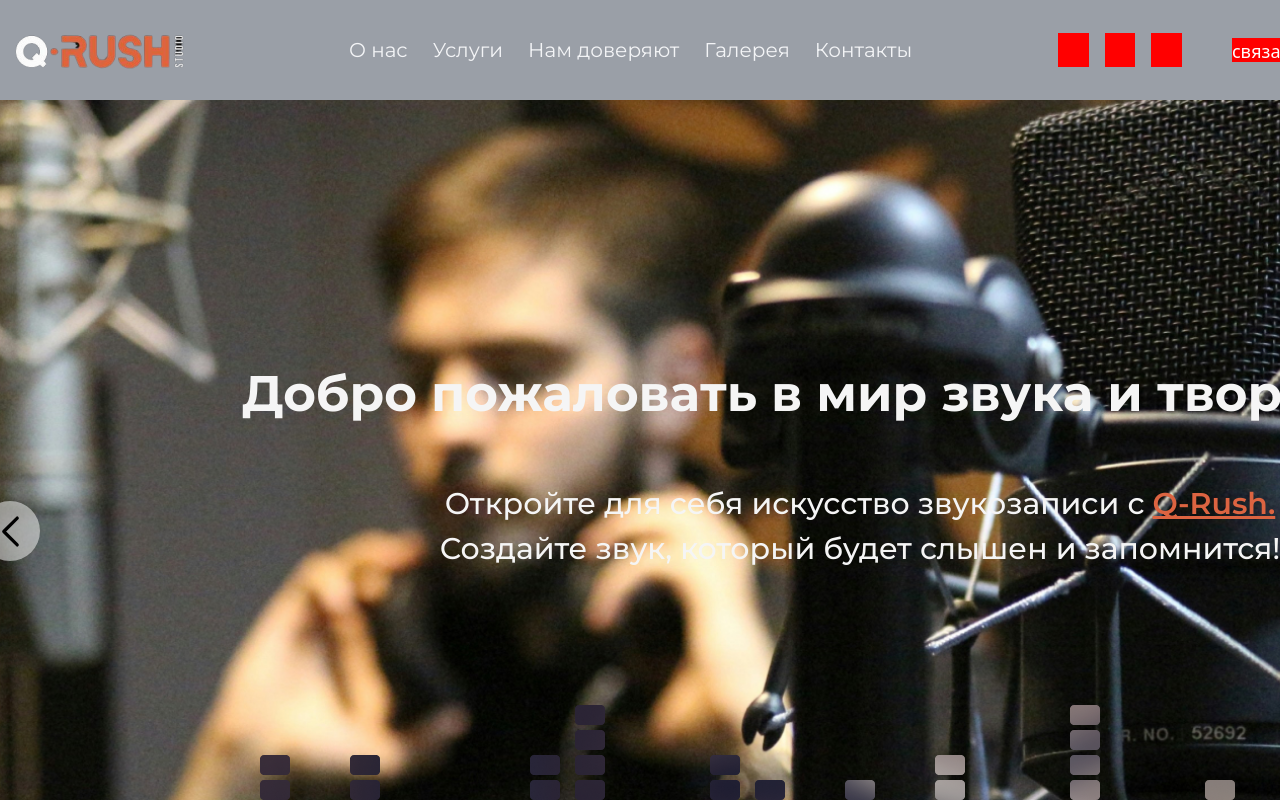
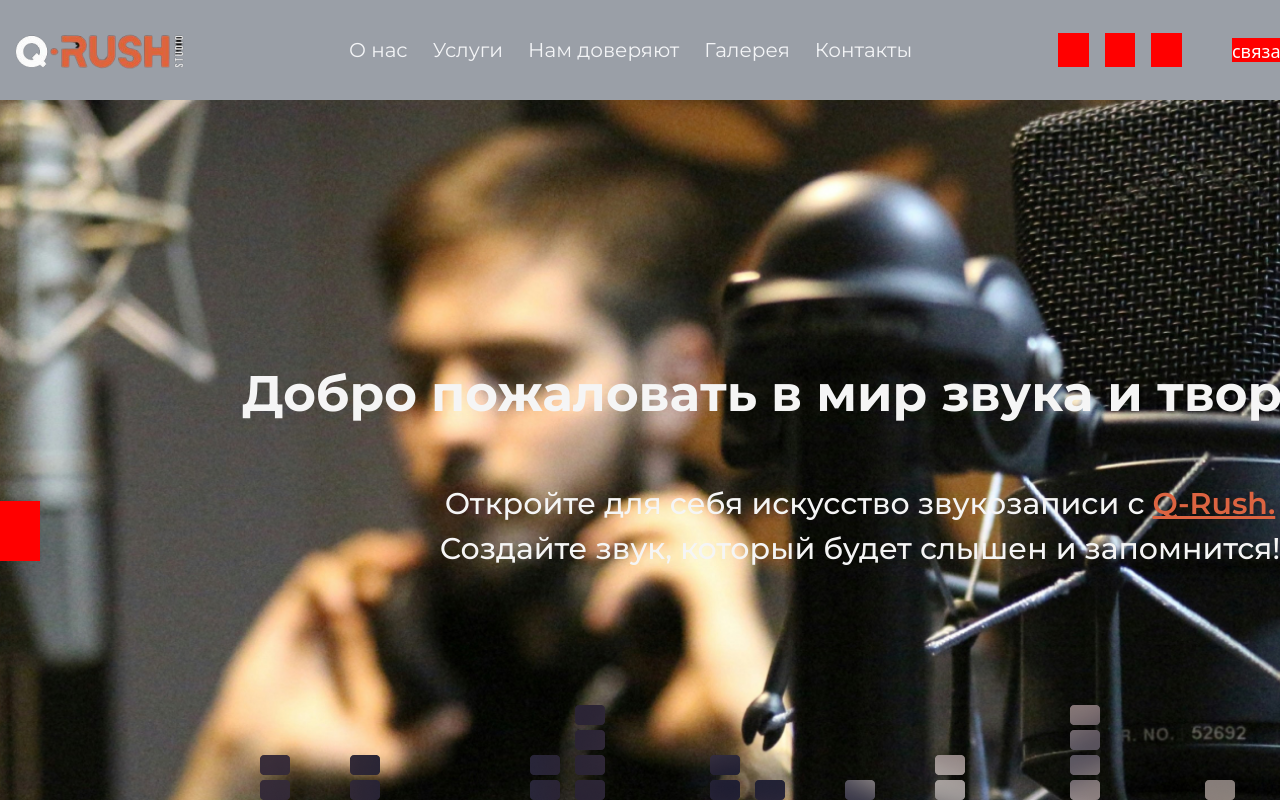
Before and after one commit to bidloMenetill/review, a React (Vite) app: page / in a window 1280 px wide. Shown: the top 800 px of the page. Built offline with nearby package versions, Linux system fonts and the light colour scheme.

Commit message:
second_fix_and_optimizate_introduction

```diff
--- a/src/app/App.jsx
+++ b/src/app/App.jsx
@@ -6,13 +6,7 @@ import { Route, Routes } from "react-router-dom";
 function App() {
   return (
     <>
-      <Routes>
-        <Route path="/" element={<MainPage />} />
-        <Route path="/aboutus" element />
-        <Route path="/gallery" element />
-        <Route path="/trustus" element />
-        <Route path="/services" element />
-      </Routes>
+      <MainPage />
     </>
   );
 }
--- a/src/app/index.css
+++ b/src/app/index.css
@@ -10,6 +10,9 @@
 @layer components {
   .container {
     @apply max-w-[1720px]  mx-auto;
+  }
+  .bg-animation {
+    @apply [transition:background-image_1s_ease-in-out];
   }
 }
 
--- a/src/features/ChangeBgIntroduction.jsx
+++ b/src/features/ChangeBgIntroduction.jsx
@@ -1,4 +1,4 @@
-import React, { useEffect, useState } from "react";
+import React, { useEffect, useMemo, useState } from "react";
 import soundFrame from "../shared/img/soundFrame.png";
 import line from "../shared/img/line_in_main.svg";
 import whiteLine from "../shared/img/white_line.svg";
@@ -12,20 +12,38 @@ import bgFourth from "../shared/img/forth_main_bg.jpg";
 import bgFifth from "../shared/img/fifth_main_bg.jpg";
 
 const ChangeBgIntroduction = () => {
-  const bgForIntroduction = [bgFirst, bgSecond, bgThird, bgFourth, bgFifth];
+  const bgForIntroduction = useMemo(
+    () => [bgFirst, bgSecond, bgThird, bgFourth, bgFifth],
+    []
+  );
+
   const [indexIntroduction, setIndexIntroduction] = useState(0);
-  const [bgAnimation, setBgAnimation] = useState("");
+  const [isChangingBg, setIsChangingBg] = useState(false);
+  const [timeoutId, setTimeoutId] = useState(null);
+  const [intervalActive, setIntervalActive] = useState(true);
 
   useEffect(() => {
     const interval = setInterval(() => {
-      setIndexIntroduction(
-        (prevIndex) => (prevIndex + 1) % bgForIntroduction.length
-      );
+      if (!isChangingBg && intervalActive) {
+        setIndexIntroduction(
+          (prevIndex) => (prevIndex + 1) % bgForIntroduction.length
+        );
+      }
     }, 4000);
-    return () => clearInterval(interval);
-  }, [bgForIntroduction]);
+
+    return () => {
+      clearInterval(interval);
+      if (timeoutId) clearTimeout(timeoutId);
+    };
+  }, [bgForIntroduction.length, timeoutId, isChangingBg, intervalActive]);
 
   const handleArrowClick = (direction) => {
+    if (isChangingBg) return;
+
+    setIsChangingBg(true);
+    clearTimeout(timeoutId);
+    setIntervalActive(false);
+
     if (direction === "left") {
       setIndexIntroduction((prevIndex) =>
         prevIndex === 0 ? bgForIntroduction.length - 1 : prevIndex - 1
@@ -35,15 +53,23 @@ const ChangeBgIntroduction = () => {
         prevIndex === bgForIntroduction.length - 1 ? 0 : prevIndex + 1
       );
     }
-    setBgAnimation("transition-all duration-1000");
+
     setTimeout(() => {
-      setBgAnimation("");
+      setIsChangingBg(false);
+      setIntervalActive(true);
+    }, 400);
+
+    const newTimeoutId = setTimeout(() => {
+      setIsChangingBg(false);
+      setIntervalActive(true);
     }, 1000);
+
+    setTimeoutId(newTimeoutId);
   };
 
   return (
     <section
-      className={`pt-[256px] bg-cover flex justify-center flex-col bg-center bg-no-repeat ${bgAnimation}`}
+      className={`pt-[256px] bg-cover flex justify-center flex-col bg-center bg-no-repeat bg-animation`}
       style={{
         backgroundImage: `url(${bgForIntroduction[indexIntroduction]})`,
       }}
@@ -60,18 +86,21 @@ const ChangeBgIntroduction = () => {
           <br />
           Создайте звук, который будет слышен и запомнится!
         </h1>
-        <div
-          className="absolute  flex justify-center items-center left-[-20px] top-[145px]  rounded-[40px] w-[60px] h-[60px] backdrop-filter backdrop-blur-2xl bg-[rgba(255,_255,_255,_0.5)] cursor-pointer transform hover:scale-110 bg-[rgba(255,255,255,0.13)]"
+        <button
+          className="arrow-left absolute flex justify-center items-center left-[-20px] top-[145px] rounded-[40px] w-[60px] h-[60px] backdrop-filter backdrop-blur-2xl bg-[rgba(255,_255,_255,_0.5)] cursor-pointer transform hover:scale-110 "
           onClick={() => handleArrowClick("left")}
+          disabled={isChangingBg}
         >
-          <img src={arrayLeft} alt="" className="p-[7px]" />
-        </div>
-        <div
-          className="absolute flex justify-center items-center right-[-20px] top-[145px] rounded-[40px] w-[60px] h-[60px] backdrop-filter backdrop-blur-2xl bg-[rgba(255,255,255,0.5)] cursor-pointer transform hover:scale-110 bg-[rgba(255,255,255,0.04)]"
+          <img src={arrayLeft} alt="" className="p-[8px]" />
+        </button>
+        <button
+          className="arrow-right absolute flex justify-center items-center right-[-20px] top-[145px] rounded-[40px] w-[60px] h-[60px] backdrop-filter backdrop-blur-2xl bg-[rgba(255,255,255,0.5)] cursor-pointer transform hover:scale-110 "
           onClick={() => handleArrowClick("right")}
+          disabled={isChangingBg}
         >
           <img src={arrayRight} alt="" className="p-[1px]" />
-        </div>
+        </button>
+
         <div className="flex justify-center ">
           <img
             src={soundFrame}
@@ -85,7 +114,7 @@ const ChangeBgIntroduction = () => {
       >
         {bgForIntroduction.map((bg, index) => (
           <img
-            key={index}
+            key={bg}
             src={indexIntroduction === index ? whiteLine : line}
             alt="line"
           />
--- a/src/pages/mainPage/MainPage.jsx
+++ b/src/pages/mainPage/MainPage.jsx
@@ -1,12 +1,12 @@
 import React from "react";
 import Header from "../../widgets/Header";
-import IntroductionMain from "../../widgets/IntroductionMain";
+import IntroductionSection from "../../widgets/mainPage/IntroductionSection";
 
 function MainPage() {
   return (
     <>
       <Header />
-      <IntroductionMain />
+      <IntroductionSection />
     </>
   );
 }
--- a/src/widgets/IntroductionMain.jsx
+++ /dev/null
@@ -1,12 +0,0 @@
-import React from "react";
-
-import ChangeBgIntroduction from "../features/ChangeBgIntroduction";
-const IntroductionMain = () => {
-  return (
-    <>
-      <ChangeBgIntroduction />
-    </>
-  );
-};
-
-export default IntroductionMain;
--- /dev/null
+++ b/src/widgets/mainPage/IntroductionSection.jsx
@@ -0,0 +1,12 @@
+import React from "react";
+
+import ChangeBgIntroduction from "../../features/ChangeBgIntroduction";
+const IntroductionSection = () => {
+  return (
+    <>
+      <ChangeBgIntroduction />
+    </>
+  );
+};
+
+export default IntroductionSection;
```
